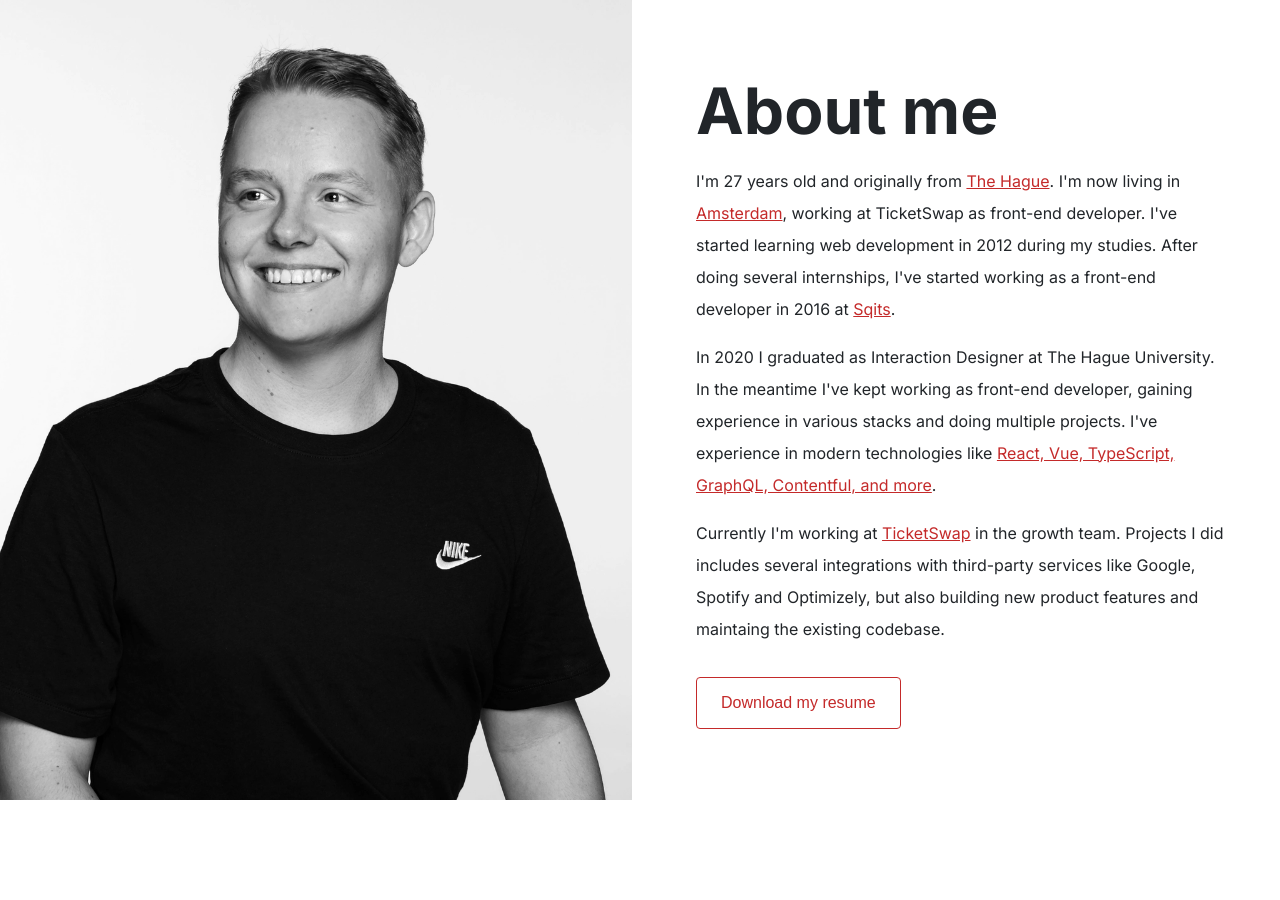
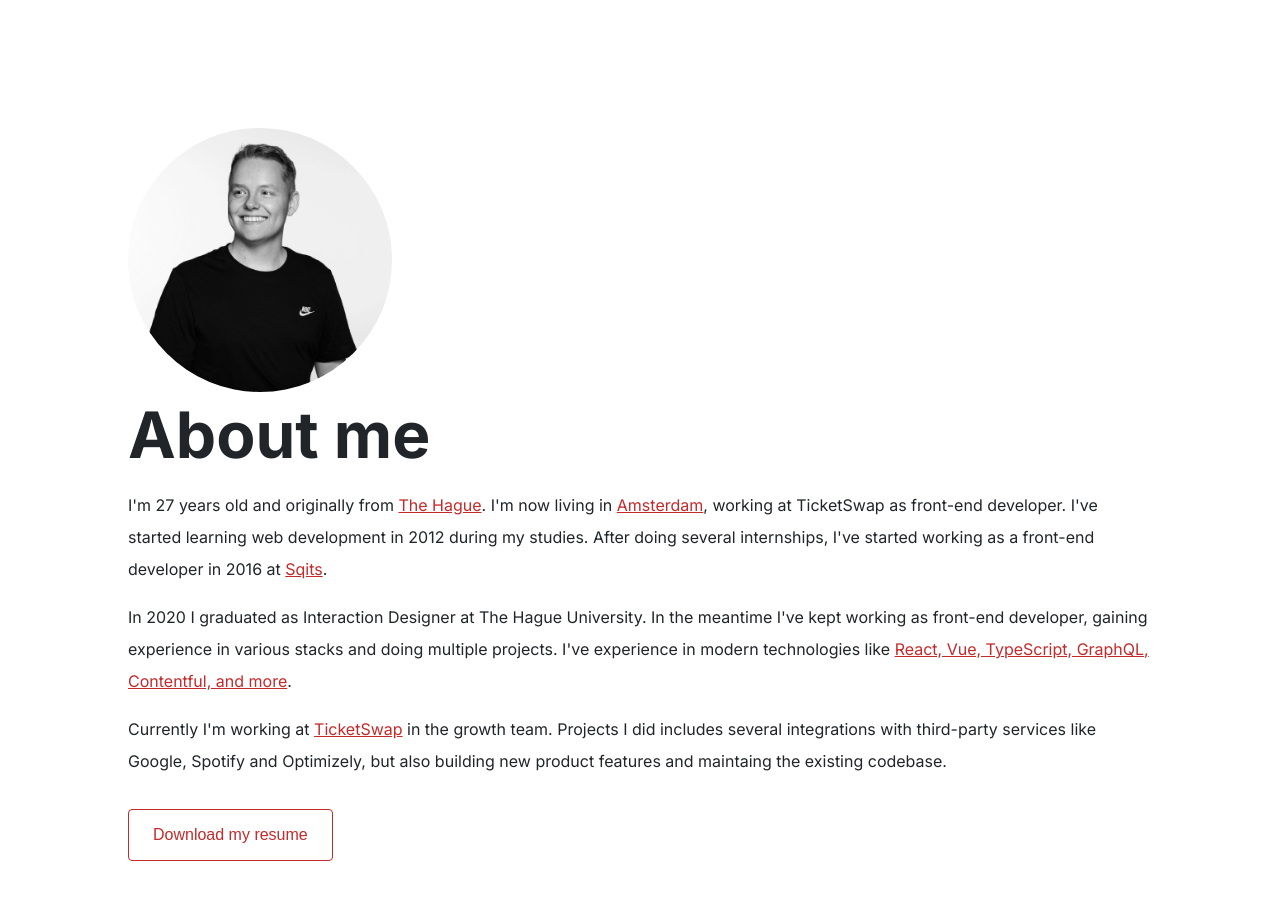
Before and after one commit to glenngijsberts/portfolio-next, a Next.js app: page /about-me in a window 1280 px wide. Shown: the top 900 px of the page. Before the commit the page ends 804 px from the top, so only its background shows below. Built offline with nearby package versions, Linux system fonts and the light colour scheme.

Commit message:
Revamp page layout

```diff
--- a/app/about-me/about-me.module.css
+++ /dev/null
@@ -1,14 +0,0 @@
-.pageLayout {
-  padding: var(--32);
-  display: flex;
-  flex-direction: column;
-  gap: var(--16);
-}
-
-@media (min-width: 768px) {
-  .pageLayout {
-    display: grid;
-    grid-template-columns: repeat(2, 1fr);
-    padding: 0;
-  }
-}
--- a/app/about-me/page.tsx
+++ b/app/about-me/page.tsx
@@ -1,13 +1,12 @@
 import { Header } from '~/components/Header'
-import styles from './about-me.module.css'
 import { Section } from '~/components/Section'
 import { Button } from '~/components/Button'
 
 const AboutMe = () => (
-  <main className={styles.pageLayout}>
-    <Header />
+  <>
+    <Header title="About me" />
 
-    <Section title="About me">
+    <Section>
       <p>
         I&apos;m 27 years old and originally from{' '}
         <a href="https://en.wikipedia.org/wiki/The_Hague">The Hague</a>. I&apos;m now living in{' '}
@@ -38,7 +37,7 @@ const AboutMe = () => (
         <Button>Download my resume</Button>
       </a>
     </Section>
-  </main>
+  </>
 )
 
 export default AboutMe
--- a/app/layout.tsx
+++ b/app/layout.tsx
@@ -2,6 +2,7 @@ import { Inter } from 'next/font/google'
 import { ReactNode } from 'react'
 import { Metadata } from 'next'
 import '~/styles/global.css'
+import { PageLayout } from '~/components/PageLayout'
 
 const inter = Inter({ subsets: ['latin'] })
 
@@ -42,7 +43,9 @@ interface Props {
 export default function RootLayout({ children }: Props) {
   return (
     <html lang="en">
-      <body className={inter.className}>{children}</body>
+      <body className={inter.className}>
+        <PageLayout>{children}</PageLayout>
+      </body>
     </html>
   )
 }
--- a/app/page.module.css
+++ b/app/page.module.css
@@ -1,10 +1,3 @@
-.pageLayout {
-  padding: var(--32);
-  display: flex;
-  flex-direction: column;
-  gap: var(--16);
-}
-
 .links {
   display: grid;
   grid-template-columns: repeat(2, 1fr);
@@ -14,12 +7,6 @@
 }
 
 @media (min-width: 768px) {
-  .pageLayout {
-    display: grid;
-    grid-template-columns: repeat(2, 1fr);
-    padding: 0;
-  }
-
   .links {
     display: flex;
     gap: var(--8);
--- a/components/Header/header.module.css
+++ b/components/Header/header.module.css
@@ -1,6 +1,18 @@
+.header {
+  margin-block-end: var(--16);
+}
+
+.image {
+  width: 100%;
+  border-radius: 50%;
+}
+
+.title {
+  font-size: var(--64);
+}
+
 @media (min-width: 768px) {
   .image {
-    height: 100vh;
-    object-fit: cover;
+    width: 264px;
   }
 }
--- a/components/Header/index.tsx
+++ b/components/Header/index.tsx
@@ -2,8 +2,14 @@ import Image from 'next/image'
 import photo from '~/public/images/glenngijsberts.webp'
 import styles from './header.module.css'
 
-export const Header = () => (
-  <header>
+interface Props {
+  title: string
+}
+
+export const Header = ({ title }: Props) => (
+  <header className={styles.header}>
     <Image className={styles.image} src={photo} alt="Photo of Glenn Gijsberts" priority />
+
+    <h1 className={styles.title}>{title}</h1>
   </header>
 )
--- /dev/null
+++ b/components/PageLayout/index.tsx
@@ -0,0 +1,10 @@
+import { ReactNode } from 'react'
+import styles from './pageLayout.module.css'
+
+interface Props {
+  children: ReactNode
+}
+
+export const PageLayout = ({ children }: Props) => (
+  <main className={styles.pageLayout}>{children}</main>
+)
--- /dev/null
+++ b/components/PageLayout/pageLayout.module.css
@@ -0,0 +1,10 @@
+.pageLayout {
+  padding-block: var(--48);
+  padding-inline: var(--16);
+}
+
+@media (min-width: 768px) {
+  .pageLayout {
+    padding: var(--128);
+  }
+}
--- a/components/Section/index.tsx
+++ b/components/Section/index.tsx
@@ -3,13 +3,8 @@ import styles from './section.module.css'
 
 interface Props {
   children: ReactNode
-  title: string
 }
 
-export const Section = ({ children, title }: Props) => (
-  <section className={styles.container}>
-    <h1>{title}</h1>
-
-    {children}
-  </section>
+export const Section = ({ children }: Props) => (
+  <section className={styles.section}>{children}</section>
 )
--- a/components/Section/section.module.css
+++ b/components/Section/section.module.css
@@ -1,23 +1,12 @@
-.container {
+.section {
   display: flex;
   flex-direction: column;
   gap: var(--16);
 }
 
-.container h1 {
-  font-size: var(--48);
-}
-
 @media (min-width: 768px) {
-  .container {
-    padding: var(--48);
+  .section {
     justify-content: center;
-    height: 100vh;
     gap: var(--16);
   }
-
-  .container h1 {
-    margin-bottom: 0;
-    font-size: var(--64);
-  }
 }
--- a/styles/variables.css
+++ b/styles/variables.css
@@ -9,4 +9,5 @@
   --32: 2rem;
   --48: 3rem;
   --64: 4rem;
+  --128: 8rem;
 }
```
Also changed, not shown: app/page.tsx (+4 -4 lines), 1 other file (tests, documents, lock files or other folders).
